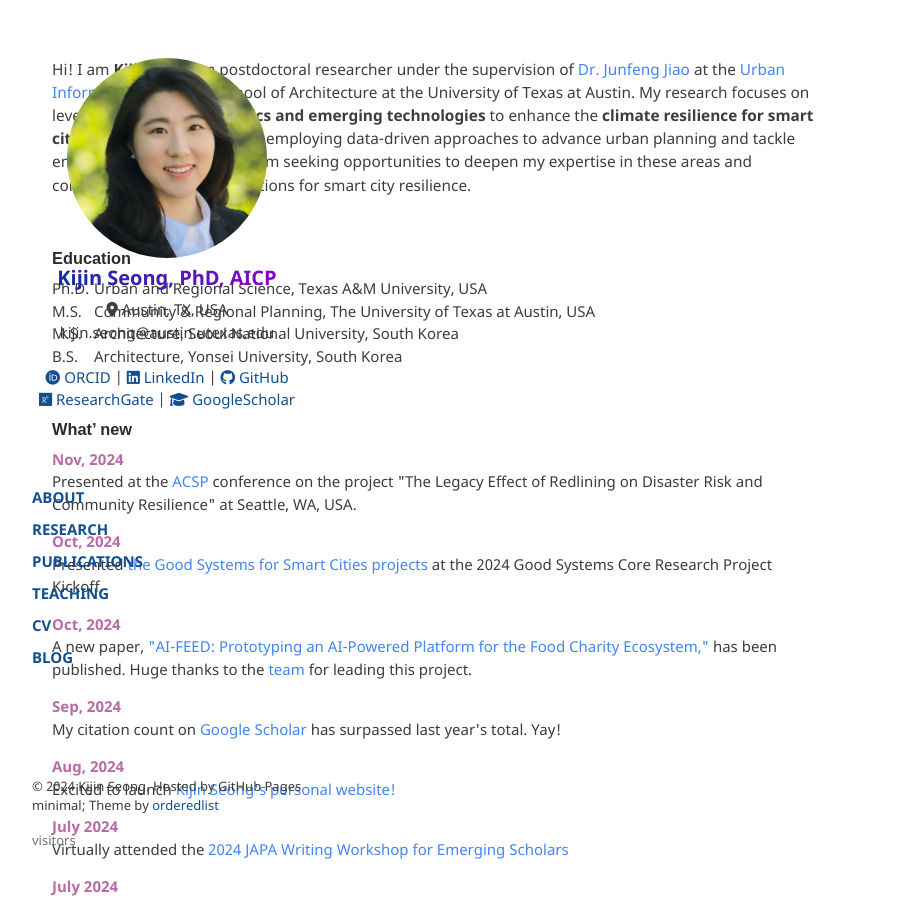
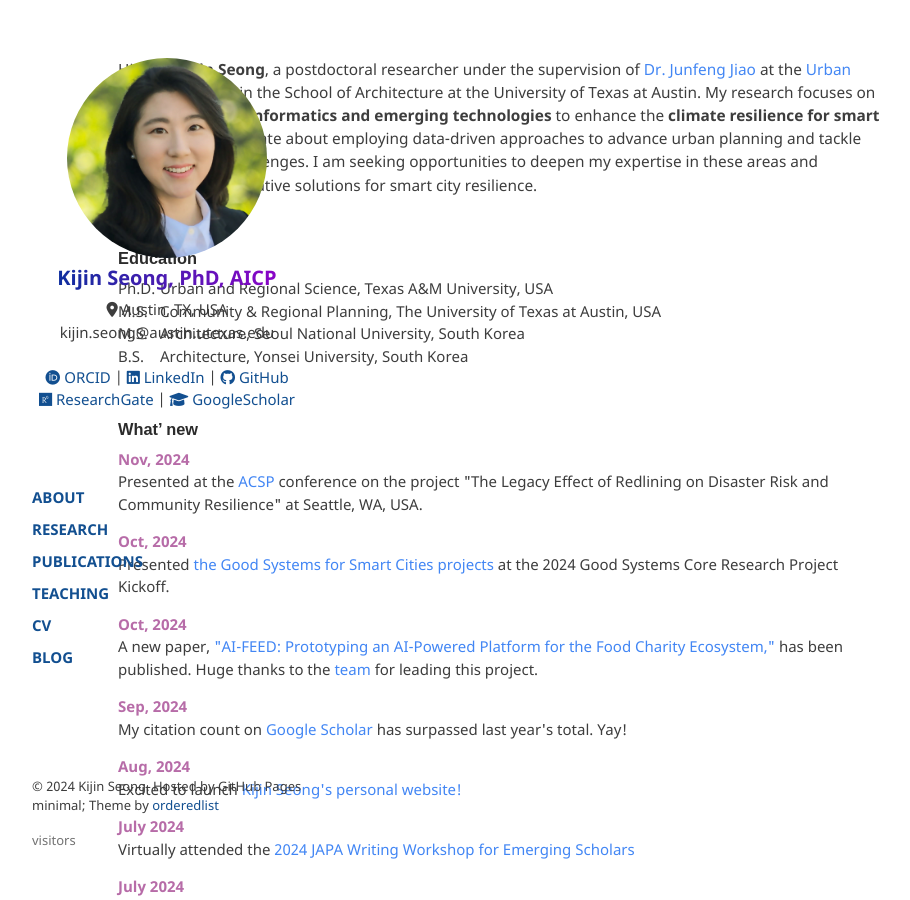
Before and after one commit to kijinseong/kijinseong.github.io, a Jekyll site: the page built from index.md, in a window 1280 px wide and 900 px high. Shown: the whole window, without its empty margins (178-1088 px from the left). Built offline with Jekyll 4.4.1, drawn with Linux system fonts in a browser that asks for light colours; comment, search, counter and statistics services are not loaded.

Commit message:
delete wrapper

```diff
--- a/assets/css/style.scss
+++ b/assets/css/style.scss
@@ -87,51 +87,12 @@
   color: #3d3d3d;
 }
 
-// Newly added section widths.
-
-//.wrapper {
-//  width:90%;
-  // max-width: 1100px;
-  // left side is 270
-  // 1200-270 = 930
-  // 30px free room
-//  margin:20px auto;
-//  padding: 0 1rem;
-//}
-
-/* Sidebar styles */
-//.sidebar {
-//  flex-basis: 270px;       /* Fix the sidebar width */
-//  min-width: 250px;        /* Ensure the sidebar doesn't get too small */
-// max-width: 300px;        /* Optional max width */
-//  padding: 10px;
-//  }
-
-
-
-.wrapper {
-  display: flex;                /* turn the sidebar into a flex container */
-  flex-direction: column;       /* stack children vertically */
-  height: 100vh;
-  padding-bottom: 60px;               /* area fills full viewport height */
-}
-.wrapper > nav {
-  flex: 1 1 auto;               /* nav takes all remaining space */
-  overflow-y: auto;             /* scroll if your link list is tall */
-}
-.wrapper > .footer {
-  position: static;   /* 절대/고정 배치 해제 */
-  clear: both;        /* 떠 있는 float 요소들 아래로 강제 배치 */
-  margin-top: 2rem;   /* 위쪽 여유도 살짝 추가 */
-}
-
-
 section {
   //max-width:750px;
   width: 90%;
   float:right;
   padding-bottom:50px;
-  margin-left:20px;
+  margin-left:0px;
 }
 
 
```
